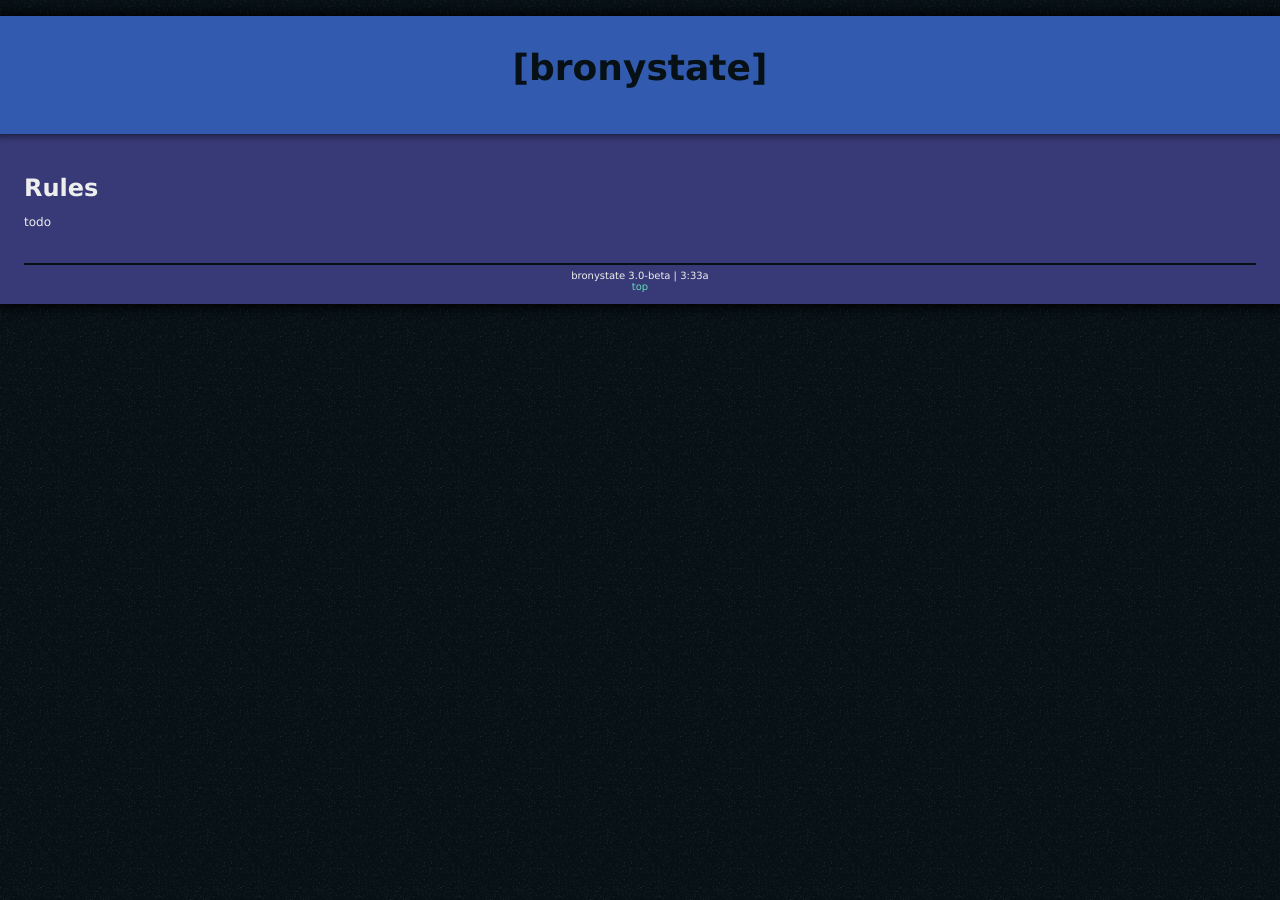
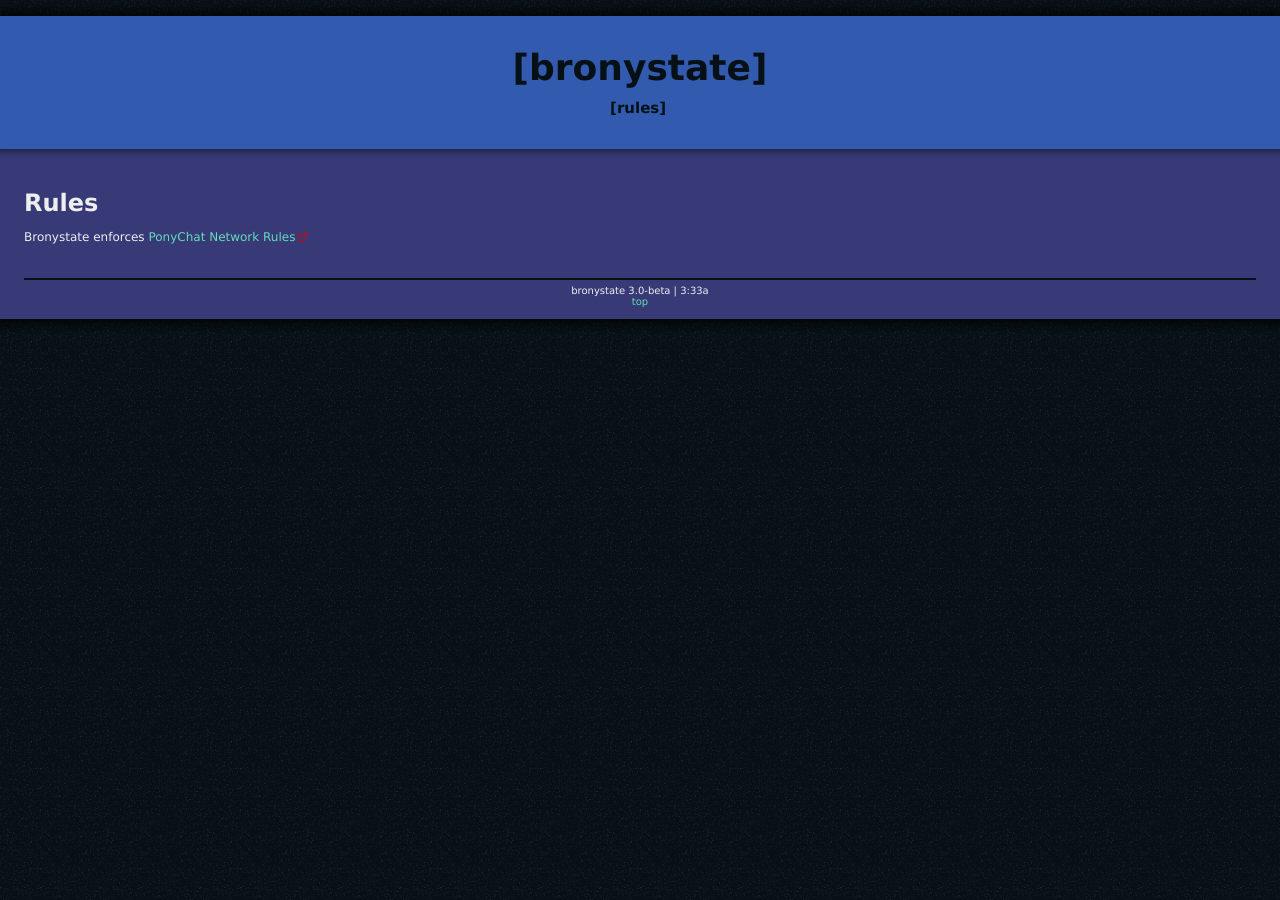
Before and after one commit to Bronystate/brstv3, a Jekyll site: the page built from index_rules.md, in a window 1280 px wide. Built offline with Jekyll 4.4.1, drawn with Linux system fonts in a browser that asks for light colours; nearby versions of some CDN libraries.

Commit message:
adjusted styling for navbar

```diff
--- a/_includes/zone_header.html
+++ b/_includes/zone_header.html
@@ -2,10 +2,10 @@
   <a href="/"><h1>[bronystate]</h1></a>
   <nav>
     <ul>
-      <!--<li><a href='/about/'{% if page.yahAbt %}class='youarehere'{% endif %}>about</a></li>
-      <li><a href='/news/'{% if page.yahNews %}class='youarehere'{% endif %}>news</a></li>
-      <li><a href='/help/'{% if page.yahHelp %}class='youarehere'{% endif %}>help</a></li>
-      <li><a href='/rules/'{% if page.yahRules %}class='youarehere'{% endif %}>rules</a></li>-->
+      <!--<li><a href='/about/'{% if page.yahAbt %}class='youarehere'{% endif %}>about</a></li>-->
+      <!--<li><a href='/news/'{% if page.yahNews %}class='youarehere'{% endif %}>news</a></li>-->
+      <!--<li><a href='/help/'{% if page.yahHelp %}class='youarehere'{% endif %}>help</a></li>-->
+      <li><a href='/rules/'{% if page.yahRules %}class='youarehere'{% endif %}>rules</a></li>
     </ul>
   </nav>
 </header>
--- a/_sass/_colors.scss
+++ b/_sass/_colors.scss
@@ -18,6 +18,8 @@
 $color-link-hover: $color-celestia-mane-pink;
 $color-link-active: $color-link;
 $color-link-nav: $color-text-title;
+$color-link-nav-hover: $color-link-hover;
+$color-link-nav-active: $color-link-hover;
 
 // BUTTONS
 $color-btn-text: $color-text;
--- a/assets/css/main.scss
+++ b/assets/css/main.scss
@@ -71,9 +71,19 @@
       }
 
       a {
+        @include transition(all .2s cubic-bezier(.25,.46,.45,.94));
         color: $color-link-nav; //TODO
+        text-decoration: none;
+        border-bottom: 1px solid transparent;
         &:visited {
           color: $color-link-nav; //TODO
+        }
+        &:hover {
+          color: $color-link-nav-hover;
+          border-bottom: 1px solid $color-link-nav-hover;
+        }
+        &:active {
+          color: $color-link-nav-active;
         }
         &.youarehere {
           &:before {
@@ -143,14 +153,18 @@
 }
 
 a {
+  transition: color 0.2s cubic-bezier(.25,.46,.45,.94);
   display: inline-block;
   color: $color-link;
   text-decoration: none;
   &:visited {
     color: $color-link;
   }
-  &:hover, &:active {
-    text-decoration: underline;
+  &:hover {
+    color: $color-link-hover;
+  }
+  &:active {
+    color: $color-link-active;
   }
 
   //external links
--- a/index_rules.md
+++ b/index_rules.md
@@ -7,4 +7,4 @@
 
 # Rules
 
-todo
+Bronystate enforces [PonyChat Network Rules](https://ponychat.net/network-rules/)
```
